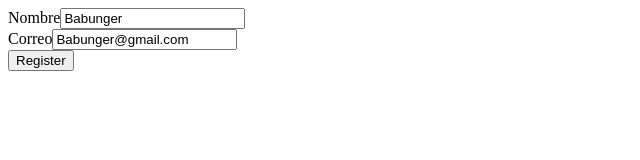
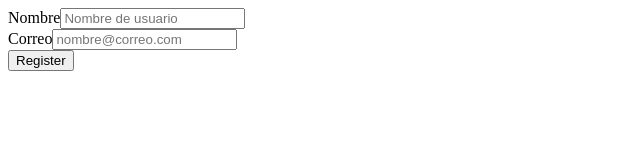
Before and after one commit to MALTHODZ/Proyecto-Final, a Next.js app in the folder frontend/: page /components/Register in a window 1280 px wide. Shown: the top 160 px of the page, without its empty margins (0-640 px from the left). Built offline with nearby package versions, Linux system fonts and the light colour scheme.

Commit message:
Componente register usando Formik con los campos de nombre y correo

```diff
--- a/frontend/src/pages/components/Register.jsx
+++ b/frontend/src/pages/components/Register.jsx
@@ -1,56 +1,68 @@
-import { Formik } from "formik";
+import {useState} from "react";
+import { Formik, Form, Field, ErrorMessage } from "formik";
 
 export default function Register () {
+
+    const [sendForm, setSendForm] = useState(false)
+
     return(
     <div>
         <Formik
             initialValues={{
-                nombre:'Babunger',
-                correo:'Babunger@gmail.com',
+                nombre:'',
+                correo:'',
             }}
             validate={(values) => {
                 let error = {};
                 if (!values.nombre) {
                     error.nombre = 'Por favor introduce un nombre';
-                } else if(/^[a-zA-ZÀ-ÿ\s]{1,40}$/.test(values.nombre)){
+                } else if(!/^[a-zA-ZÀ-ÿ\s]{1,40}$/.test(values.nombre)){
                     error.nombre = 'El nombre solo puede contener letras y espacios';
                     }
+                if (!values.correo) {
+                    error.correo = 'Por favor introduce un correo';
+                } else if(!/^[a-zA-Z0-9_.+-]+@[a-zA-Z0-9-]+\.[a-zA-Z0-9-.]+$/.test(values.correo)){
+                    error.correo = 'El correo solo puede contener letras, numeros, puntos y guiones';
+                }
                 return error;
             }}
-            onSubmit={()=>{
+            //Envia el formulario donde yo quiera y resetea el formulario
+            onSubmit={(values, { resetForm })=>{
+                resetForm();
                 console.log("enviado")
+                setSendForm(true)
+                setTimeout(() => setSendForm(false),3000)
             }}
         >
-            {({values, errors, handleSubmit, handleChange,handleBlur}) => (
-                <form onSubmit={handleSubmit}>
+            {({errors}) => (
+                <Form>
                     <div>
                         <label htmlFor="nombre">Nombre</label>
-                        <input
+                        <Field
                             type="text"
                             id="nombre"
                             name="nombre"
                             placeholder="Nombre de usuario"
-                            value={values.nombre}
-                            onChange={handleChange}
-                            onBlur={handleBlur}
                         />
-                        {errors.nombre && <div>{errors.nombre}</div>}
+                        <ErrorMessage name="nombre" component={() => (
+                            <div className="error">{errors.nombre}</div>
+                        )}/>
                     </div>
                     <div>
                         <label htmlFor="correo">Correo</label>
-                        <input
+                        <Field
                             type="text"
                             id="correo"
                             name="correo"
                             placeholder="nombre@correo.com"
-                            value={values.correo}
-                            onChange={handleChange}
-                            onBlur={handleBlur}
                         />
-                        {errors.correo && <div>{errors.correo}</div>}
+                        <ErrorMessage name="correo" component={() => (
+                            <div className="error">{errors.correo}</div>
+                        )}/>
                     </div>
                     <button type="submit">Register</button>
-                </form>
+                    {sendForm && <p>Te has registrado con exito!</p>}
+                </Form>
             )}
         </Formik>
     </div>
--- a/frontend/src/styles/globals.css
+++ b/frontend/src/styles/globals.css
@@ -5,3 +5,7 @@
     gap: 20px;
     margin-top: 20px;
 }
+
+.error{
+    color: red;
+}
```
